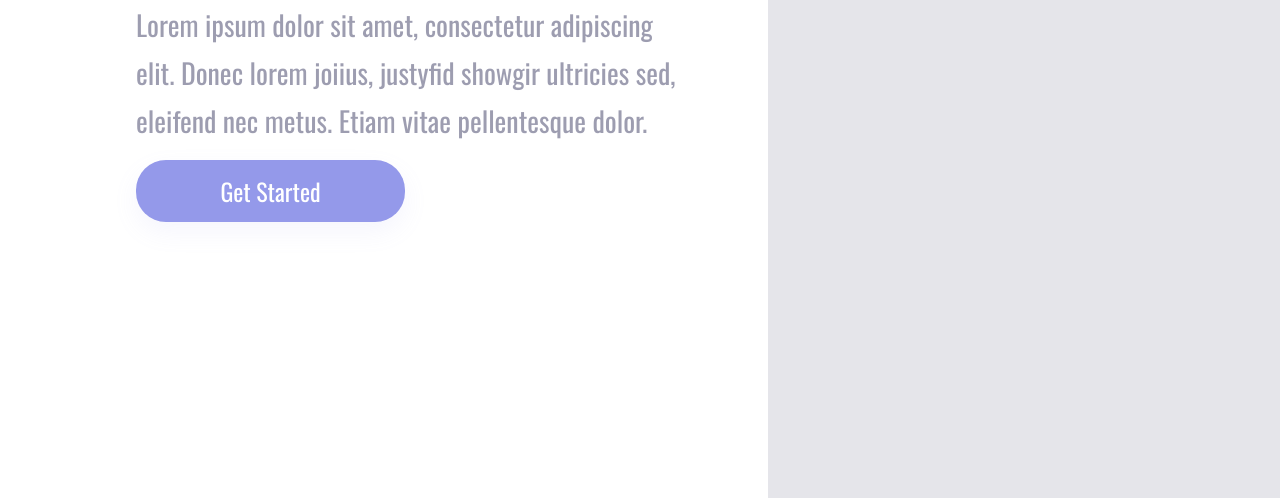
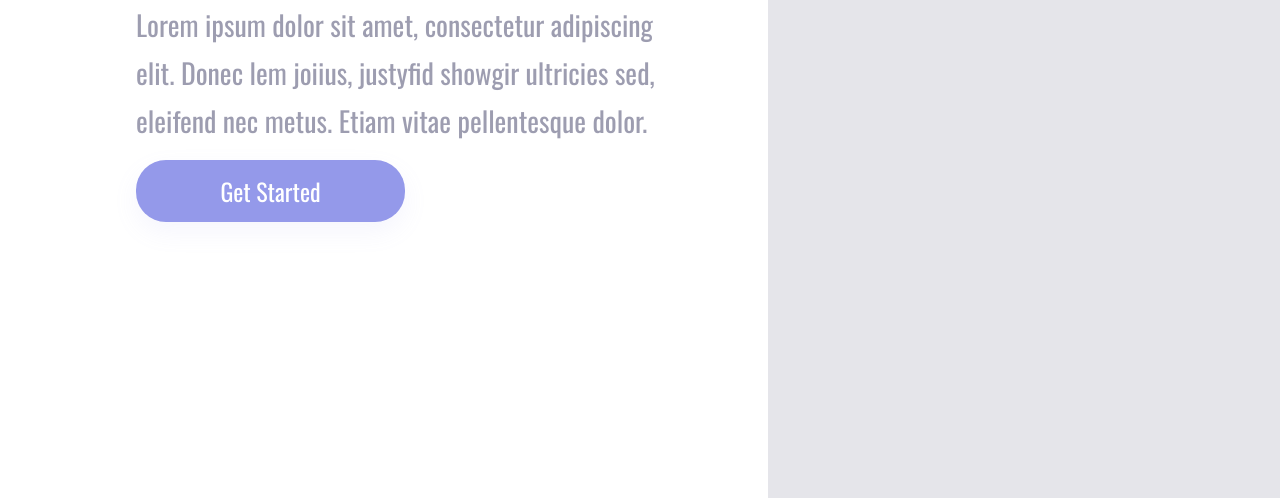
Before and after one commit to Jaymisom123/Projeto1, a plain HTML site: page index.html in a window 1280 px wide. Shown: the part 302-800 px from the top of the page. Drawn offline with nearby package versions, Linux system fonts and the light colour scheme.

Commit message:
mudança no loren y

```diff
--- a/index.html
+++ b/index.html
@@ -17,7 +17,7 @@
             <h1>Easy Shopping Via Mobile</h1>
 
             <p>Lorem ipsum dolor sit amet, consectetur adipiscing
-                elit. Donec lorem joiius, justyfid showgir ultricies sed,
+                elit. Donec lem joiius, justyfid showgir ultricies sed,
                 eleifend nec metus. Etiam vitae pellentesque dolor.
             </p>
 
```
